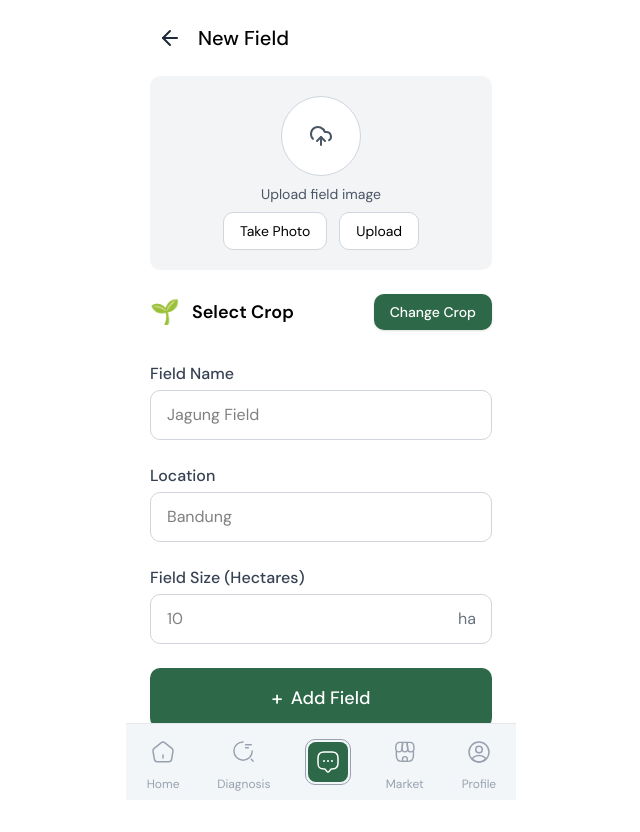
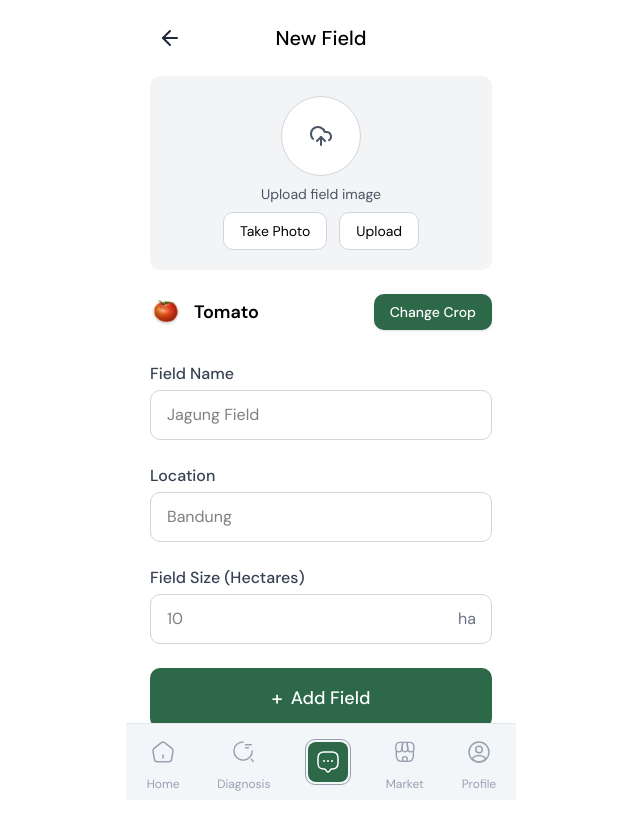
Before and after one commit to qiewi/agrotech, a Next.js app in the folder apps/web/: page /add-field in a window 1280 px wide. Shown: the whole page, without its empty margins (319-959 px from the left). Built offline with nearby package versions, Linux system fonts and the light colour scheme.

Commit message:
feat: selected crop

```diff
--- a/apps/web/src/app/add-field/page.tsx
+++ b/apps/web/src/app/add-field/page.tsx
@@ -5,6 +5,7 @@ import Link from "next/link";
 import { ArrowLeft, Camera, UploadCloud } from "lucide-react";
 import { useAuth } from "@/app/context/AuthContext";
 import CropTypePicker from "@/components/pages/home/CropTypePicker";
+import Image from "next/image";
 
 
 export default function AddFieldPage() {
@@ -29,21 +30,21 @@ export default function AddFieldPage() {
   const [showCropPicker, setShowCropPicker] = useState(false);
 
   const crops = [
-    { id: "tomato", name: "Tomato", emoji: "🍅" },
-    { id: "eggplant", name: "Eggplant", emoji: "🍆" },
-    { id: "corn", name: "Corn", emoji: "🌽" },
-    { id: "potato", name: "Potato", emoji: "🥔" },
-    { id: "chili", name: "Red Chilli", emoji: "🌶️" },
-    { id: "bellpepper", name: "Bell Pepper", emoji: "🫑" },
-    { id: "cucumber", name: "Cucumber", emoji: "🥒" },
-    { id: "ginger", name: "Ginger", emoji: "🫚" },
-    { id: "broccoli", name: "Broccoli", emoji: "🥦" },
-    { id: "peas", name: "Peas", emoji: "🫛" },
-    { id: "lettuce", name: "Lettuce", emoji: "🥬" },
-    { id: "beans", name: "Beans", emoji: "🫘" },
+    { id: "Tomato", name: "Tomato", image: "/emojis/tomato.png" },
+    { id: "Eggplant", name: "Eggplant", image: "/emojis/eggplant.png" },
+    { id: "Corn", name: "Corn", image: "/emojis/corn.png" },
+    { id: "Potato", name: "Potato", image: "/emojis/potato.png" },
+    { id: "Chili", name: "Red Chilli", image: "/emojis/redchilli.png" },
+    { id: "Bellpepper", name: "Bell Pepper", image: "/emojis/bellpepper.png" },
+    { id: "Cucumber", name: "Cucumber", image: "/emojis/cucumber.png" },
+    { id: "Ginger", name: "Ginger", image: "/emojis/ginger.png" },
+    { id: "Broccoli", name: "Broccoli", image: "/emojis/broccoli.png" },
+    { id: "Peas", name: "Peas", image: "/emojis/peas.png" },
+    { id: "Lettuce", name: "Lettuce", image: "/emojis/lettuce.png" },
+    { id: "Beans", name: "Beans", image: "/emojis/beans.png" },
   ];
 
-const selectedCrop = crops.find((c) => c.id === cropType);
+  const selectedCrop = crops.find((c) => c.id === cropType);
 
   // Validation function
   const validateForm = () => {
@@ -151,11 +152,11 @@ const selectedCrop = crops.find((c) => c.id === cropType);
     <div className="flex flex-col w-full pb-20 px-2 bg-white">
       <div className="w-full max-w-md mx-auto">
         {/* Header */}
-        <header className="p-6 flex items-center">
-          <Link href="/home" className="mr-4">
+        <header className="p-6 flex items-center relative">
+          <Link href="/home" className="absolute left-6">
             <ArrowLeft className="h-6 w-6 text-gray-800" />
           </Link>
-          <h1 className="text-xl font-medium">New Field</h1>
+          <h1 className="text-xl font-medium w-full text-center">New Field</h1>
         </header>
 
         {/* Main Content */}
@@ -211,7 +212,18 @@ const selectedCrop = crops.find((c) => c.id === cropType);
 
           {/* Crop Type Section */}
           <div className={`flex items-center gap-3 mb-8 ${showError('cropType') ? 'ring-2 ring-red-500 rounded-lg p-2' : ''}`}>
-            <span className="text-2xl">{selectedCrop?.emoji || "🌱"}</span>
+            {selectedCrop?.image ? (
+              <div className="w-8 h-8 relative">
+                <Image
+                  src={selectedCrop.image}
+                  alt={selectedCrop.name}
+                  fill
+                  className="object-contain"
+                />
+              </div>
+            ) : (
+              <span className="text-2xl">🌱</span>
+            )}
             <span className={`font-semibold text-lg ${!cropType && touched.cropType ? 'text-red-500' : ''}`}>
               {selectedCrop?.name || "Select Crop"}
             </span>
```
